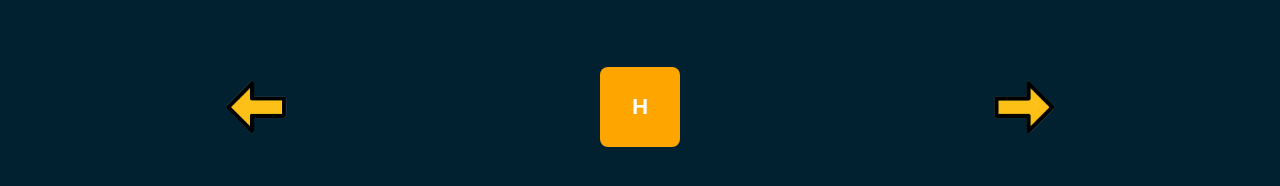
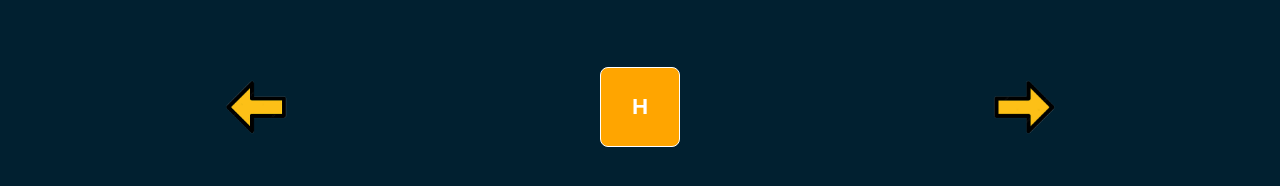
Before and after one commit to Marcos-Allan/tablePeriodic, a plain HTML site: page table.html in a window 1280 px wide. Shown: the part 506-692 px from the top of the page. Drawn offline with Linux system fonts and the light colour scheme.

Commit message:
melhorei o css

```diff
--- a/css/main.css
+++ b/css/main.css
@@ -160,4 +160,5 @@ div.elemSymb{
     display: flex;
     justify-content: center;
     align-items: center;
+    border: 1px solid #ffffff;
 }
```
